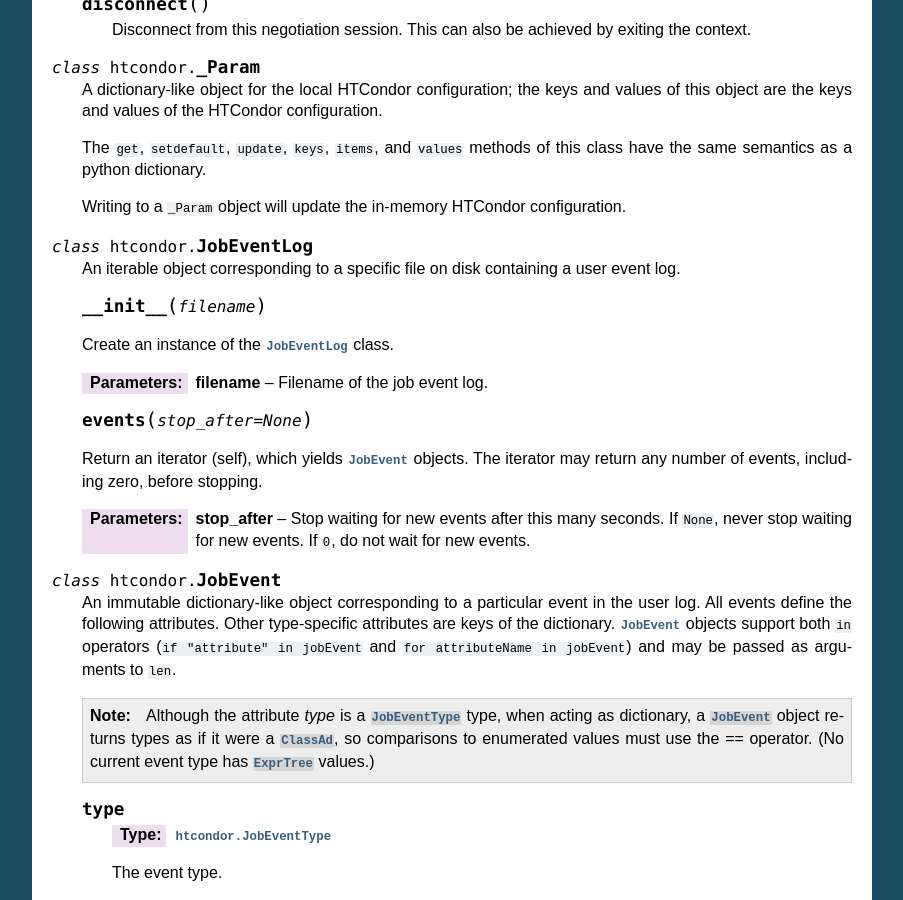
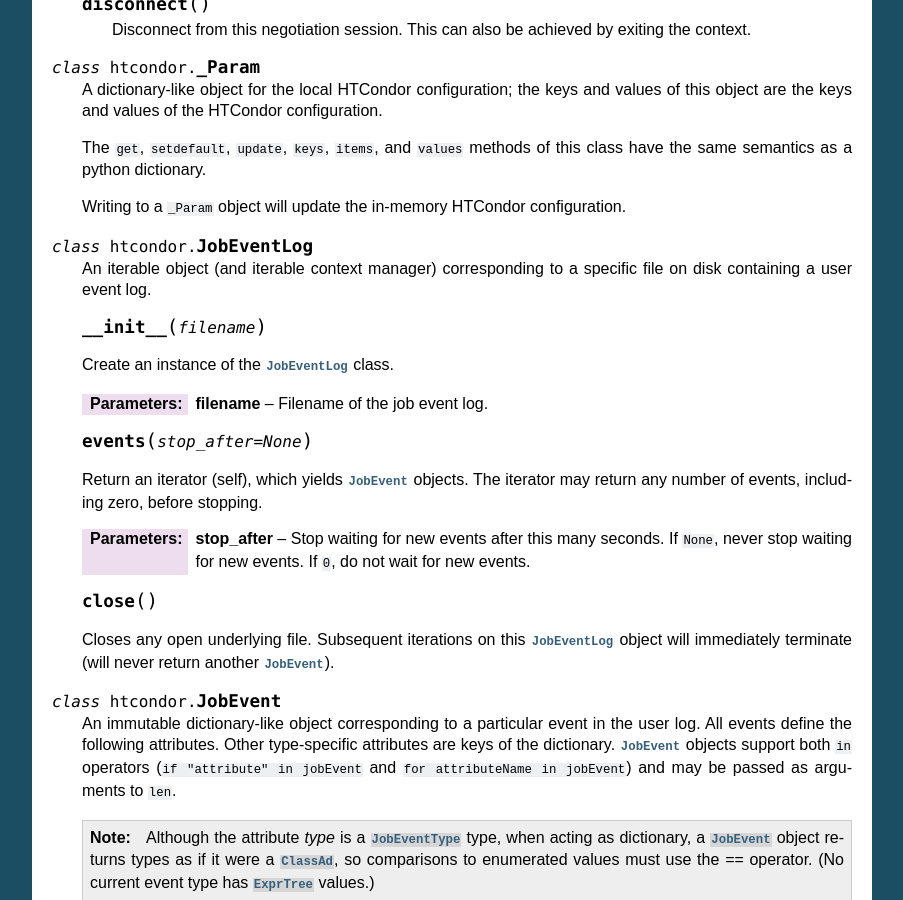
Before and after one commit to htcondor/htcondor-python, a Sphinx documentation site: the page built from docs/htcondor.rst, in a window 1280 px wide and 900 px high, scrolled down 11503 px. Shown: the whole window, without its empty margins (198-1101 px from the left). Built offline with Sphinx 7.4.7, drawn with Linux system fonts in a browser that asks for light colours.

Commit message:
(#6814)  Document the close() method, and that a JobEventLog is now an iterable context manager.  The implementation of __str__ and __repr__ doesn't seem to be something anyone documents, so don't.

```diff
--- a/docs/htcondor.rst
+++ b/docs/htcondor.rst
@@ -740,8 +740,8 @@ Module Classes
 
 .. class:: JobEventLog
 
-   An iterable object corresponding to a specific file on disk containing a
-   user event log.
+   An iterable object (and iterable context manager) corresponding to a
+   specific file on disk containing a user event log.
 
    .. method:: __init__( filename )
 
@@ -757,6 +757,12 @@ Module Classes
    :param stop_after: Stop waiting for new events after this many seconds.
       If ``None``, never stop waiting for new events.  If ``0``, do not wait
       for new events.
+
+   .. method:: close()
+
+   Closes any open underlying file.  Subsequent iterations on this
+   :class:`JobEventLog` object will immediately terminate (will never return
+   another :class:`JobEvent`).
 
 .. class:: JobEvent
 
```
